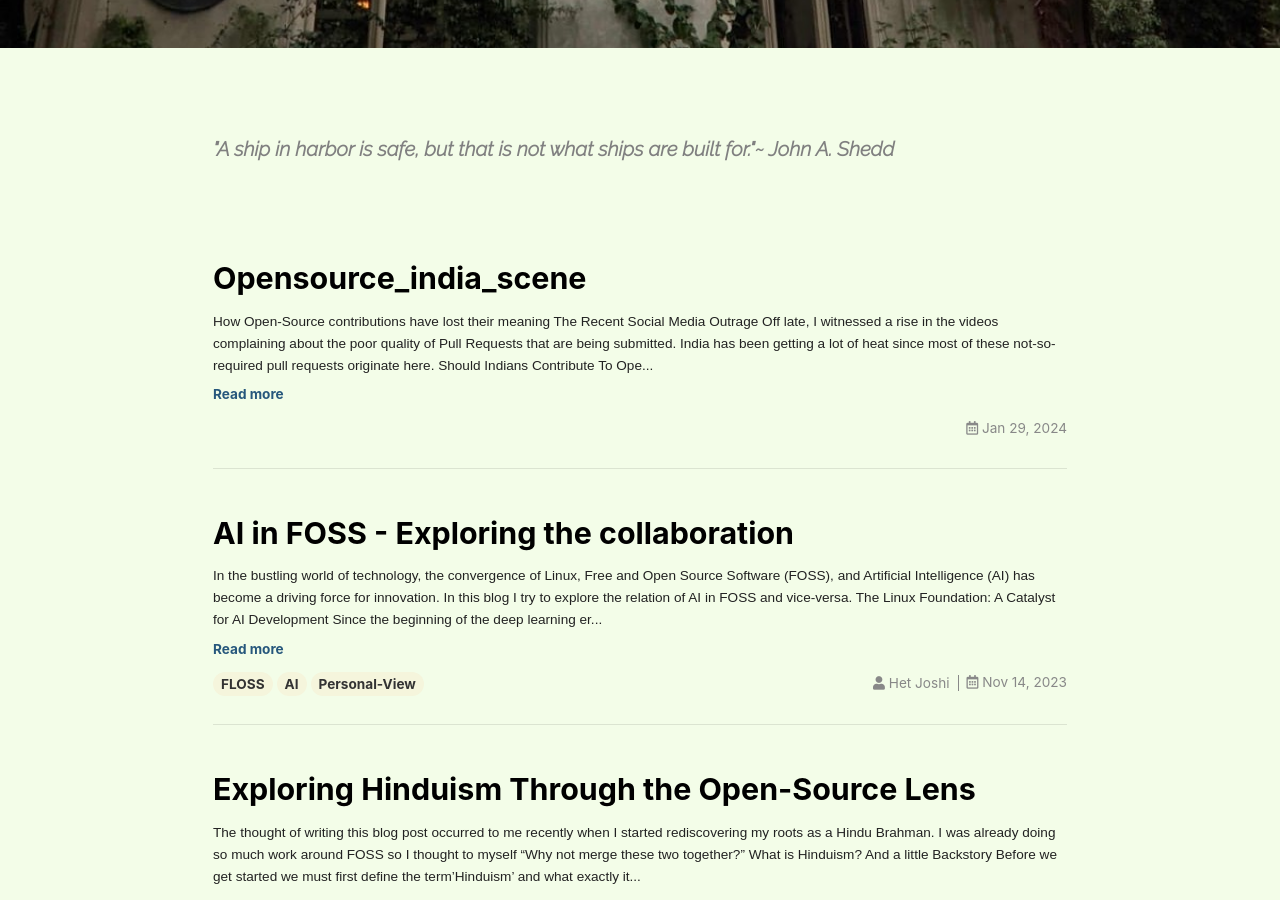
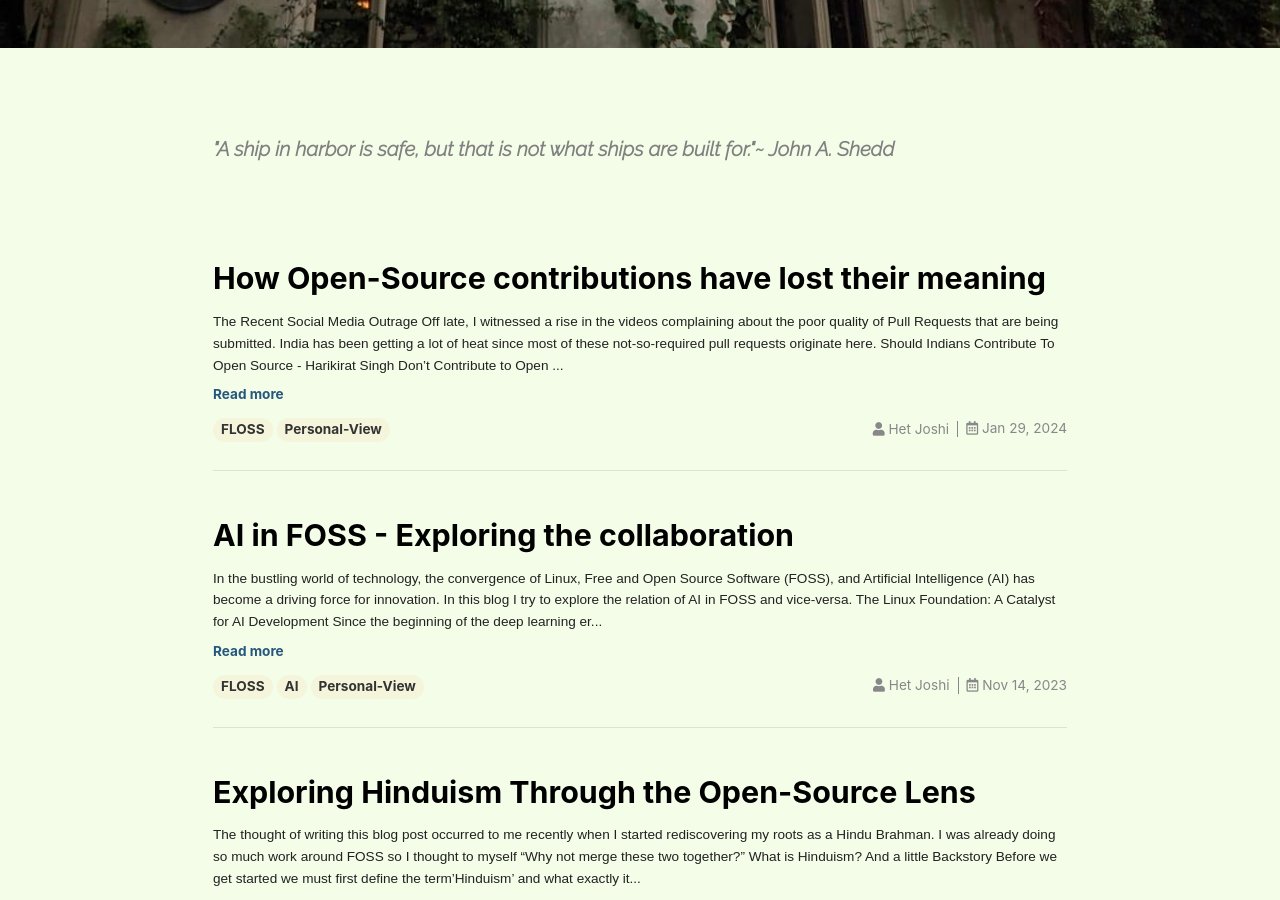
Before and after one commit to Het-Joshi/blog, a Jekyll site: the page built from index.html, in a window 1280 px wide and 900 px high, scrolled down 608 px. Built offline with Jekyll 4.4.1, drawn with Linux system fonts in a browser that asks for light colours; nearby versions of some CDN libraries; the list of posts is cut into pages by our own code.

Commit message:
Update 2024-1-29-OpenSource_India_Scene.md

```diff
--- a/_posts/2024-1-29-OpenSource_India_Scene.md
+++ b/_posts/2024-1-29-OpenSource_India_Scene.md
@@ -1,5 +1,10 @@
-# How Open-Source contributions have lost their meaning
-
+---
+layout: article
+title: How Open-Source contributions have lost their meaning
+tags: FLOSS Personal-View
+author: Het Joshi
+comments: true
+---
 ## The Recent Social Media Outrage
 
 Off late, I witnessed a rise in the videos complaining about the poor quality of Pull Requests that are being submitted. India has been getting a lot of heat since most of these not-so-required pull requests originate here.
```
